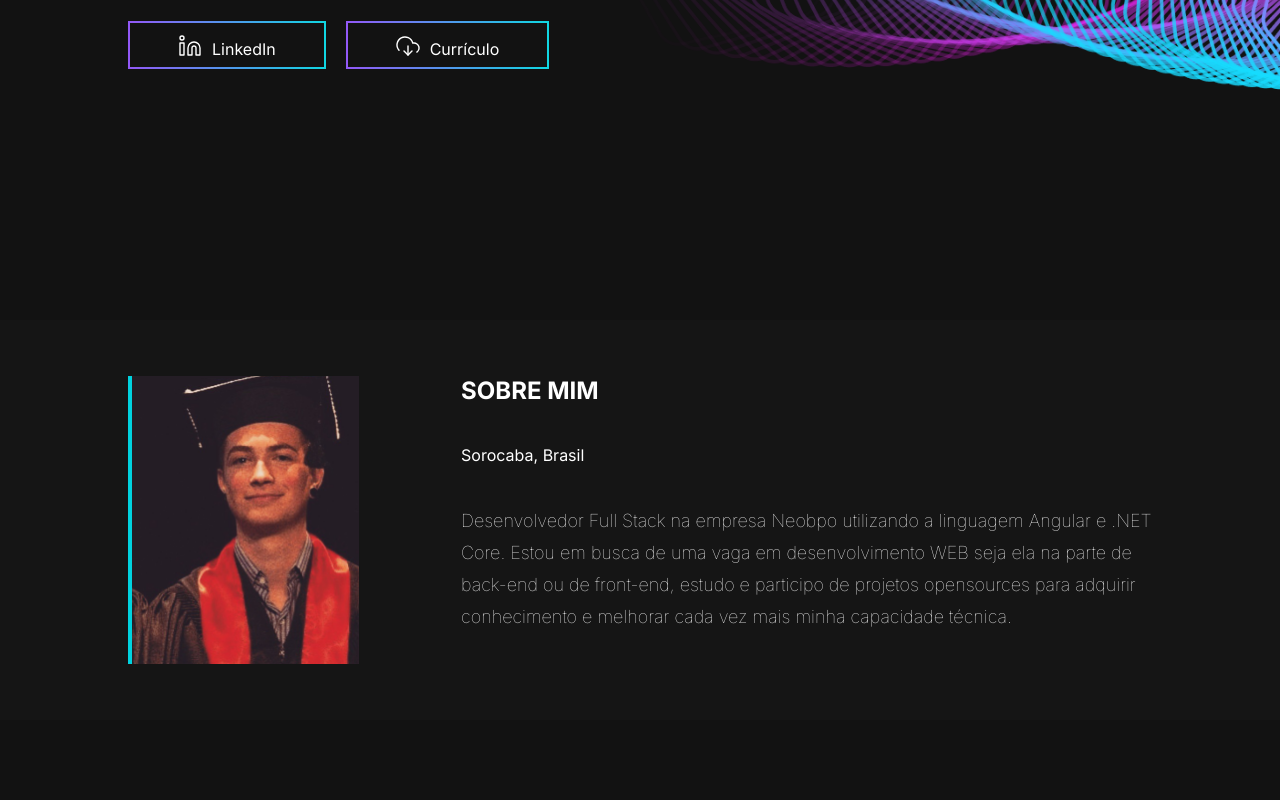
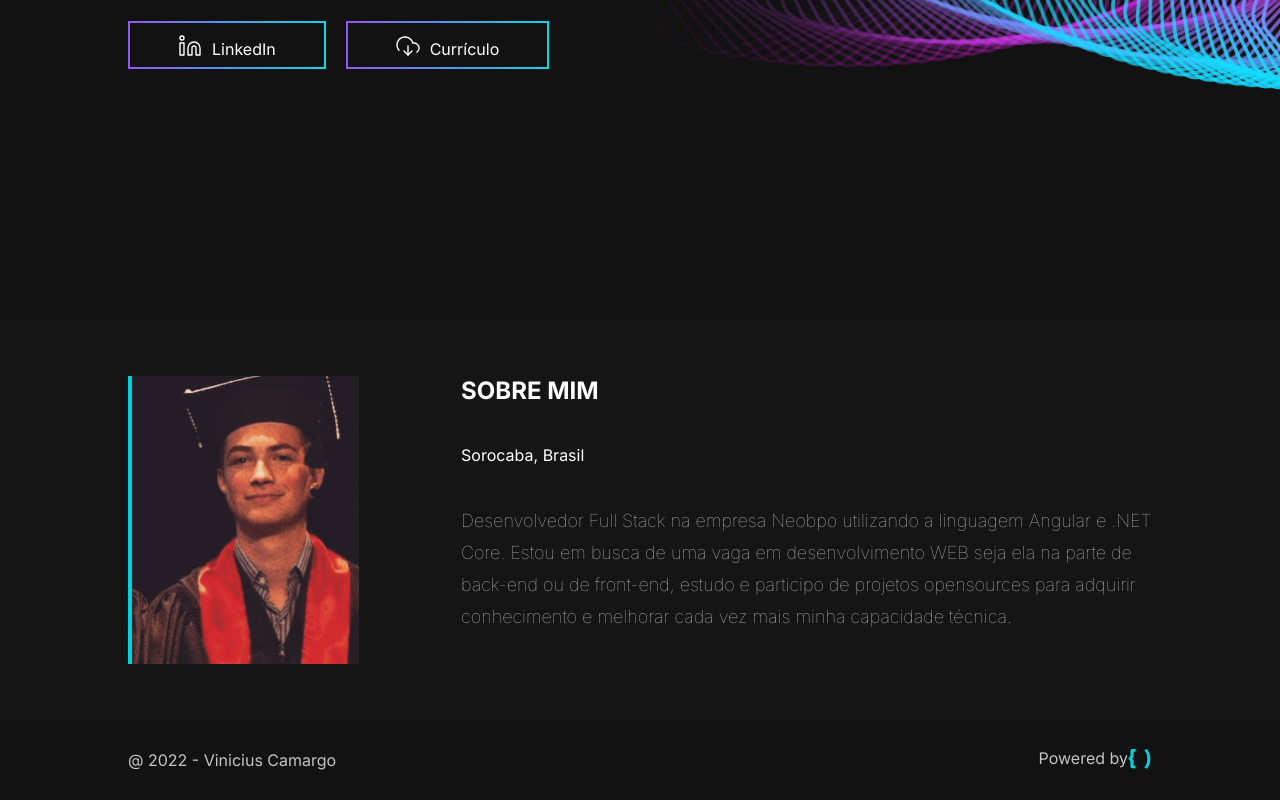
Before and after one commit to ViniciusDalmazzo/portfolio-app, a React (Create React App) app: page / in a window 1280 px wide. Shown: the part 480-1280 px from the top of the page. Before the commit the page ends 1200 px from the top, so only its background shows below. Built offline with nearby package versions, Linux system fonts and the light colour scheme.

Commit message:
Footer component

```diff
--- a/src/App.tsx
+++ b/src/App.tsx
@@ -1,3 +1,4 @@
+import Footer from "./Components/Footer";
 import GlobalContainer from "./Components/GlobalContainer";
 import Header from "./Components/Header";
 import AboutMe from "./Pages/AboutMe";
@@ -19,6 +20,10 @@ function App() {
         <AboutMe />
       </GlobalContainer>
 
+      <GlobalContainer color={COLORS.dark}>
+      <Footer />
+      </GlobalContainer>
+
       <GlobalStyles />
     </>
   );
--- /dev/null
+++ b/src/Components/Footer/index.tsx
@@ -0,0 +1,13 @@
+import { Container, Text } from './styles';
+import {ReactComponent as LogoFooterIcon} from '../../assets/Icons/iuricode-logo-icon.svg';
+
+function Footer() {
+  return (
+    <Container>
+      <Text>@ 2022 - Vinicius Camargo</Text>
+      <Text>Powered by <LogoFooterIcon /></Text>
+    </Container>
+  );
+};
+
+export default Footer;
--- /dev/null
+++ b/src/Components/Footer/styles.ts
@@ -0,0 +1,24 @@
+import styled from 'styled-components';
+import { COLORS } from '../../styles/GlobalStyles';
+
+export const Container = styled.div`
+  width: 100%;
+  height: 80px;
+  display: flex;
+  align-items: center;
+  justify-content: space-between;
+
+`;
+
+export const Text = styled.span`
+  font-weight: 400;
+  font-size: 16px;
+  line-height: 19px;
+  color: ${COLORS.graylight};
+  display: flex;
+  flex-direction: row;
+
+  svg > {
+    margin-left: 10px;
+  }
+`;
--- a/src/styles/GlobalStyles.ts
+++ b/src/styles/GlobalStyles.ts
@@ -3,7 +3,7 @@ import { createGlobalStyle } from "styled-components";
 export const COLORS = {
   primary: '#00D2DF',
   light: '#fff',
-  graylight: '#fff',
+  graylight: '#c4c4c4',
   dark: '#121212',
   dark200: '#151515',
 };
```
Also changed, not shown: src/assets/Icons/iuricode-logo-icon.svg (added).
